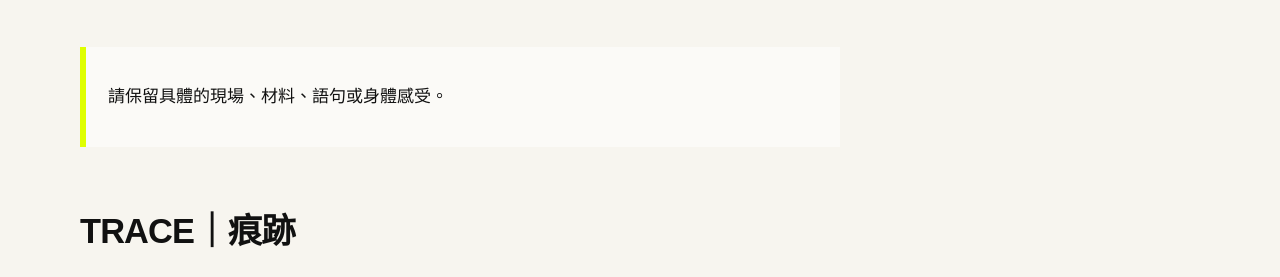
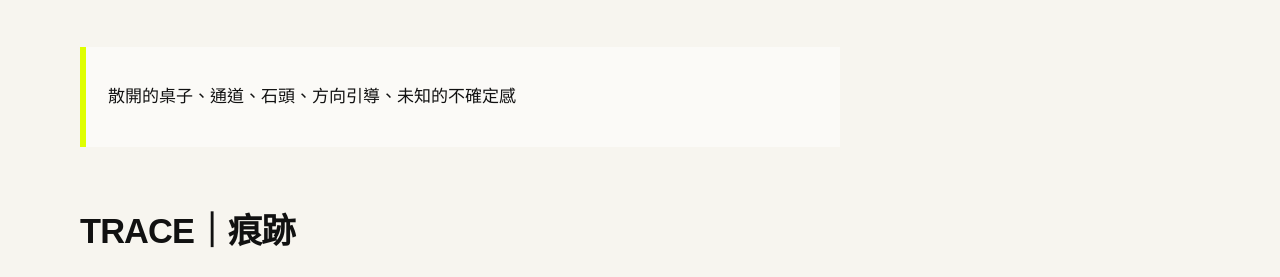
Before and after one commit to liki1928/fieldworkarchive, a Jekyll site: the page built from weeks/week-01.md, in a window 1280 px wide. Shown: the part 327-604 px from the top of the page. Built offline with Jekyll 4.4.1, drawn with Linux system fonts in a browser that asks for light colours.

Commit message:
Update week-01.md

```diff
--- a/weeks/week-01.md
+++ b/weeks/week-01.md
@@ -7,7 +7,8 @@ permalink: /weeks/week-01/
 
 # 田野從哪裡開始？
 
-> 請保留具體的現場、材料、語句或身體感受。
+<!-- 請保留具體的現場、材料、語句或身體感受。 -->
+> 散開的桌子、通道、石頭、方向引導、未知的不確定感
 
 ## TRACE｜痕跡
 
```
